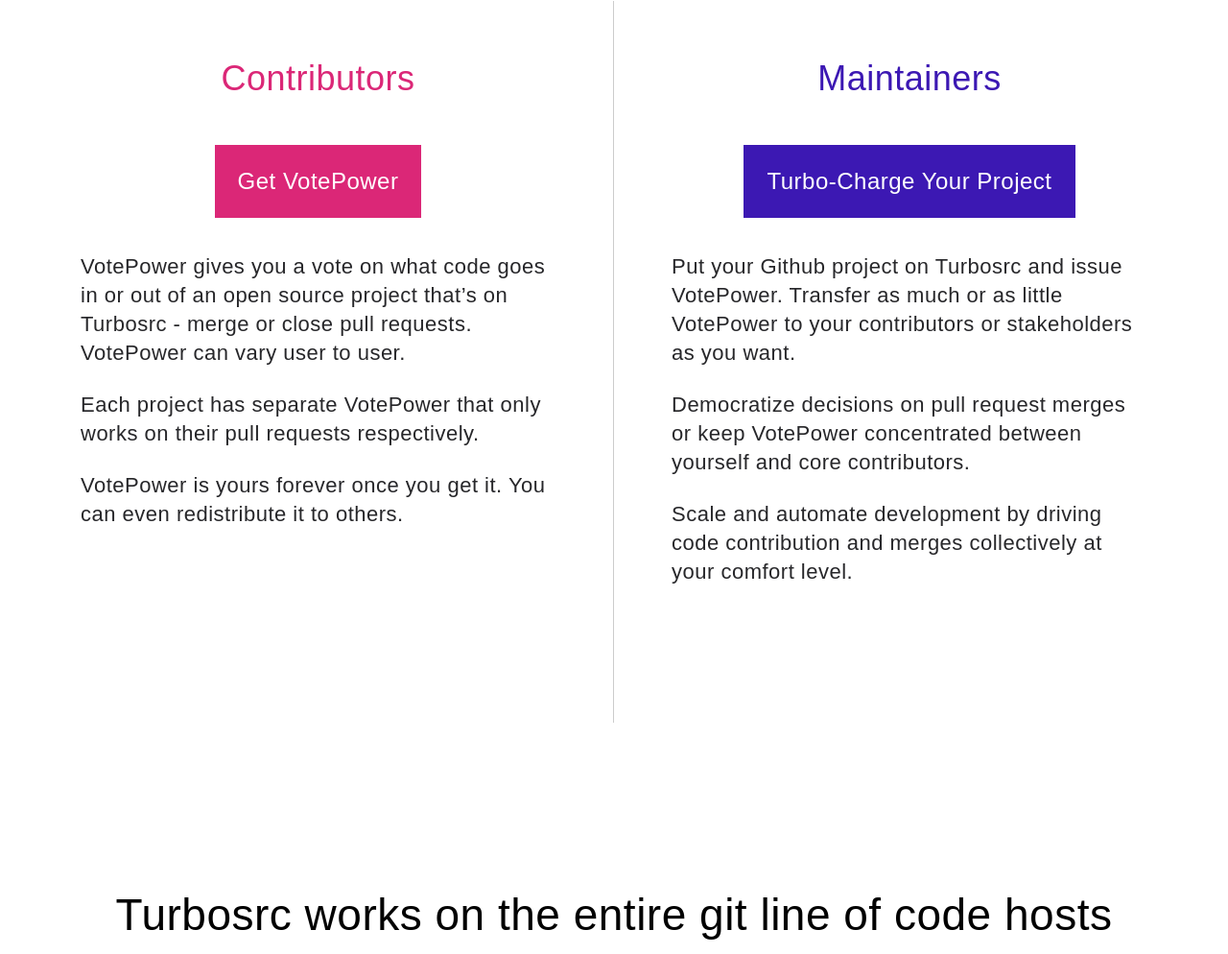
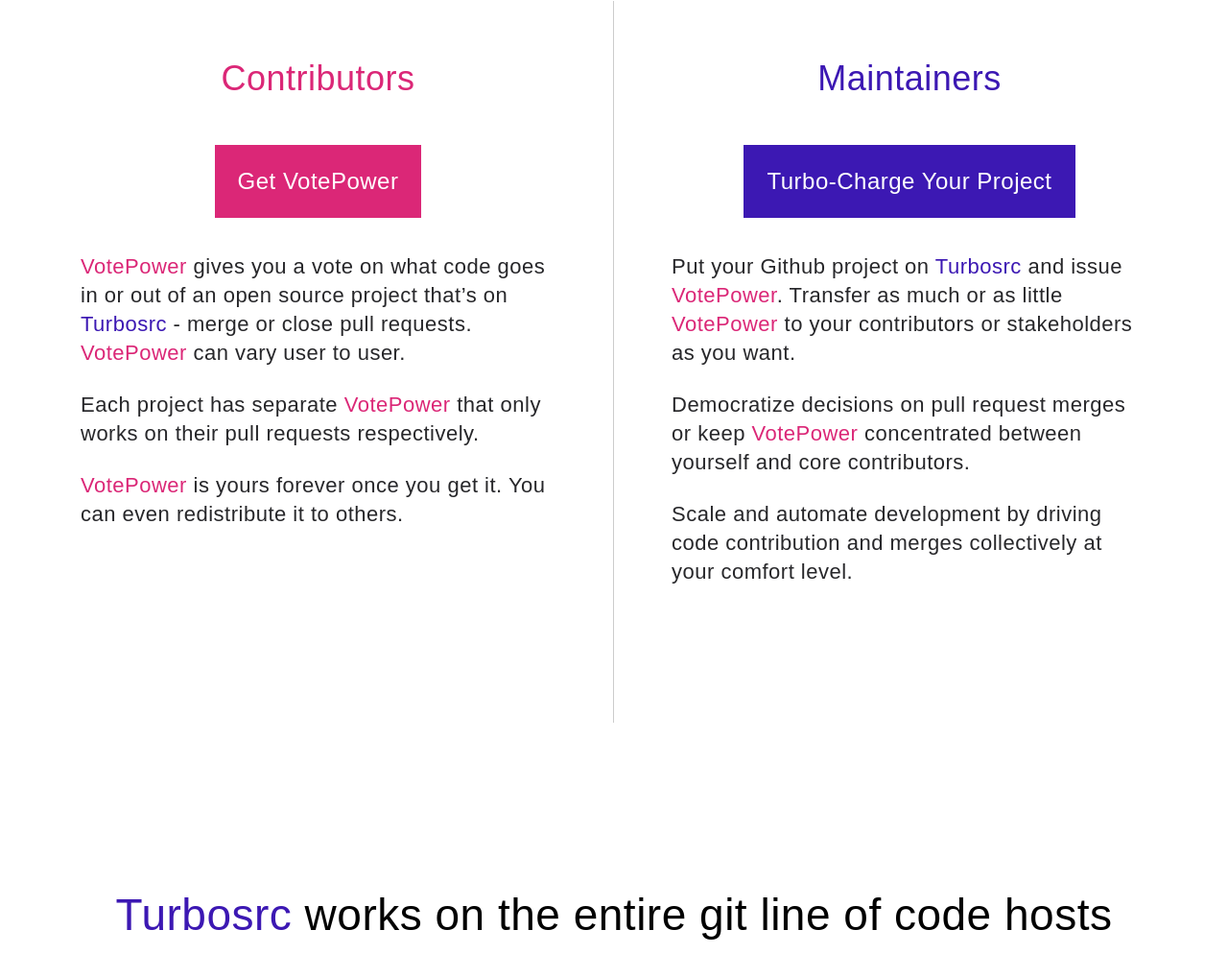
Before and after one commit to turbo-src/turbosrc-website, a website: page public/index.html in a window 1280 px wide. Shown: the part 1206-2200 px from the top of the page at 96% size. Drawn offline with nearby package versions, Linux system fonts and the light colour scheme.

Commit message:
primary and secondary text

```diff
--- a/public/index.html
+++ b/public/index.html
@@ -144,28 +144,28 @@
       </div>
     </section>
 <!-- VotePower -->
-<div class="votePowerHeadline"><h1>Become a Turbosrc Engineeer.</h1><h2>It's simple, but powerful.</h2></div>
+<div class="votePowerHeadline"><h1>Become a <span class="primary">Turbosrc</span> Engineeer.</h1><h2>It's simple, but powerful.</h2></div>
 <section class="votePower">
   <div><h1>Contributors</h1>
   <button type="button">Get VotePower</button>
-<p>VotePower gives you a vote on what code goes
+<p><span class="secondary">VotePower</span> gives you a vote on what code goes
   in or out of an open source project that’s on
-  Turbosrc - merge or close pull requests.
-  VotePower can vary user to user.</p><p>
-  Each project has separate VotePower that only
+  <span class="primary">Turbosrc</span> - merge or close pull requests.
+  <span class="secondary">VotePower</span> can vary user to user.</p><p>
+  Each project has separate <span class="secondary">VotePower</span> that only
   works on their pull requests respectively.</p><p>
-  VotePower is yours forever once you get it. You
+  <span class="secondary">VotePower</span> is yours forever once you get it. You
   can even redistribute it to others.</p>
 </div>
 
   <div><h1>Maintainers</h1>
     <button type="button">Turbo-Charge Your Project</button>
   <p>
-    Put your Github project on Turbosrc and issue
-VotePower. Transfer as much or as little VotePower
+    Put your Github project on <span class="primary">Turbosrc</span> and issue
+    <span class="secondary">VotePower</span>. Transfer as much or as little <span class="secondary">VotePower</span>
 to your contributors or stakeholders as you want.</p><p>
 Democratize decisions on pull request merges or
-keep VotePower concentrated between yourself and
+keep <span class="secondary">VotePower</span> concentrated between yourself and
 core contributors.</p><p>
 Scale and automate development by driving code
 contribution and merges collectively at your
@@ -175,7 +175,7 @@
 </section>
 
 <section class="git">
-  <div><h1>Turbosrc works on the entire git line of code hosts</h1></div>
+  <div><h1><span class="primary">Turbosrc</span> works on the entire git line of code hosts</h1></div>
   <div><h2>It uses a cross-platform identifier for pull requests</h2></div>
   <div><button type="button">Learn More</button></div>
   <div><h2>Available soon on git-cli, Gitlab and Codeberg projects</h2>
@@ -185,10 +185,11 @@
   <div>
     <h1>Blockchain opt-in for maintaners coming soon</h1>
   </div>
-  <div><h2>Convert your project’s VotePower to VoteTokens</h2></div>
+  <div><h2>Convert your project’s <span class="secondary">VotePower</span> to VoteTokens</h2></div>
   <div><button type="button">Join Waitlist</button></div>
   <div><h2>A safe and secure Web3 open source universe</h2></div>
 </section>
+
     <!-- Footer -->
     <footer class="footer">Copyright 2022 Turbo-src contributors</footer>
   </body>
--- a/public/style.css
+++ b/public/style.css
@@ -8,6 +8,7 @@
      font-size: 12px;
      letter-spacing: .5px;
      scroll-behavior: smooth;
+     overflow-y: visible;
  }
 
  :root {
@@ -173,7 +174,31 @@
  }
 
  .primary {
+     font-size: inherit;
+     font-weight: inherit;
+     line-height: inherit;
      color: var(--primary);
+ }
+
+ .secondary {
+     font-size: inherit;
+     font-weight: inherit;
+     line-height: inherit;
+     color: var(--secondary);
+ }
+
+ .dark {
+     font-size: inherit;
+     font-weight: inherit;
+     line-height: inherit;
+     color: var(--dark);
+ }
+
+ .gray {
+     font-size: inherit;
+     font-weight: inherit;
+     line-height: inherit;
+     color: var(--gray);
  }
 
  .landing {
@@ -400,7 +425,7 @@
      flex-direction: column;
      align-items: center;
      justify-content: center;
-     line-height: 5rem;
+     line-height: 8rem;
      height: 50vh;
      color: var(--dark);
  }
@@ -431,6 +456,7 @@
      flex-direction: column;
      align-items: center;
      padding: 5rem;
+     color: var(--dark);
  }
 
  .votePower div button {
@@ -520,12 +546,10 @@
 
  .waitlist div h1 {
      font-size: 36px;
-     color: var(--primary);
  }
 
  .waitlist div h2 {
      font-size: 26px;
-     color: var(--primary);
  }
 
  .waitlist div button {
```
